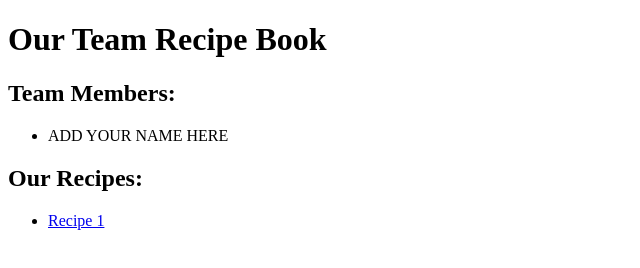
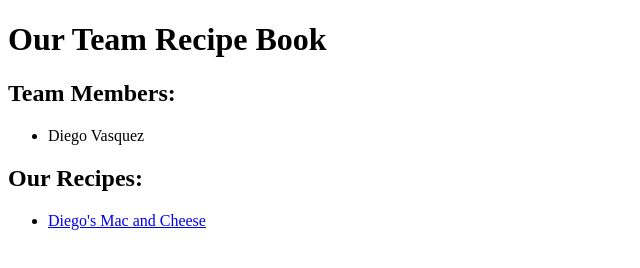
Before and after one commit to nceeg01/team-recipe-book, a plain HTML site: page index.html in a window 1280 px wide. Shown: the whole page, without its empty margins (0-640 px from the left). Drawn offline with Linux system fonts and the light colour scheme.

Commit message:
Update team member and recipe links

```diff
--- a/index.html
+++ b/index.html
@@ -7,12 +7,12 @@
     <h1>Our Team Recipe Book</h1>
     <h2>Team Members:</h2>
     <ul>
-        <li>ADD YOUR NAME HERE</li>
+        <li>Diego Vasquez</li>
     </ul>
 
     <h2>Our Recipes:</h2>
     <ul>
-        <li><a href="recipe1.html">Recipe 1</a></li>
+        <li><a href="diego-recipe.html">Diego's Mac and Cheese</a></li>
         <!-- Everyone add your recipe link here! -->
     </ul>
 </body>
```
